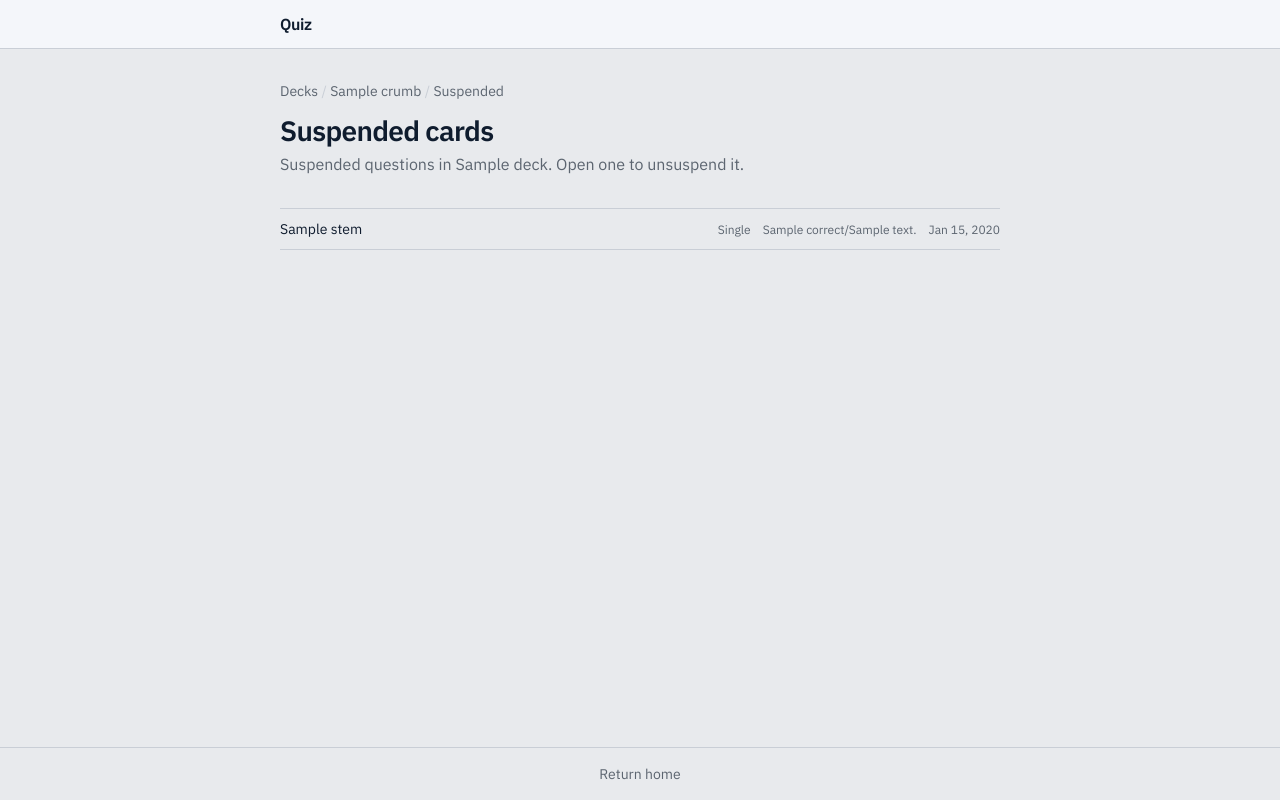
After one commit to danielh-official/quiz-api, a Python web app: template app/templates/app/deck_suspended.html in a window 1280 px wide. The commit adds this page. Run offline with Jinja, Linux system fonts and the light colour scheme; the template is opened without the code that fills it: most values are stand-ins (such as "Sample title", 1, 10 or a date in 2020); style sheets or scripts are compiled from the project's sources.

Commit message:
Add archived and suspended pages in the web app.
Decks index links to archived roots; each deck can open its archived children and suspended cards.

Co-authored-by: Cursor <cursoragent@cursor.com>

```diff
--- /dev/null
+++ b/app/templates/app/deck_suspended.html
@@ -0,0 +1,39 @@
+{% extends "app/layout.html" %}
+{% block title %}Suspended · {{ detail.deck.name }}{% endblock %}
+{% block content %}
+<p class="mb-3 text-sm text-mute">
+    <a class="text-mute no-underline hover:text-ink" href="/app">Decks</a>
+    {% for crumb in detail.deck.crumbs %}
+    <span class="text-line"> / </span><a class="text-mute no-underline hover:text-ink" href="/app/decks/{{ crumb.id }}">{{ crumb.name }}</a>
+    {% endfor %}
+    <span class="text-line"> / </span><span>Suspended</span>
+</p>
+<h1 class="mb-1 text-[1.75rem] font-semibold leading-tight tracking-tight text-ink">Suspended cards</h1>
+<p class="mb-8 text-mute">Suspended questions in {{ detail.deck.name }}. Open one to unsuspend it.</p>
+
+{% if detail.questions %}
+<ul class="list-none border-t border-line p-0">
+    {% for q in detail.questions %}
+    <li class="border-b border-line">
+        <a class="flex items-baseline justify-between gap-4 py-2.5 text-ink no-underline hover:text-accent" href="/app/questions/{{ q.id }}">
+            <span class="min-w-0 text-sm">
+                {{ q.stem.split('\n')[0][:120] }}{% if q.stem|length > 120 %}…{% endif %}
+            </span>
+            <span class="flex shrink-0 flex-wrap items-baseline justify-end gap-x-3 gap-y-0.5 text-xs tabular-nums text-mute">
+                <span>{% if q.type == 'select_two' %}Select two{% else %}Single{% endif %}</span>
+                <span>{{ q.correct }}/{{ q.answered }}</span>
+                <span>{% if q.last_answered_at %}<time datetime="{{ q.last_answered_at }}" data-local-date>{{ q.last_answered_at[:10] }}</time>{% else %}Never{% endif %}</span>
+            </span>
+        </a>
+    </li>
+    {% endfor %}
+</ul>
+{% if detail.pages > 1 %}
+<p class="mt-3 text-sm text-mute">Page {{ detail.page }} of {{ detail.pages }}</p>
+{% endif %}
+{% else %}
+<div class="border-t border-line pt-6">
+    <p class="text-mute">No suspended cards in this deck.</p>
+</div>
+{% endif %}
+{% endblock %}
--- a/app/templates/app/decks.html
+++ b/app/templates/app/decks.html
@@ -6,7 +6,10 @@
         <h1 class="mb-1 text-[1.75rem] font-semibold leading-tight tracking-tight text-ink">Decks</h1>
         <p class="text-mute">Open a deck to study it and its subdecks.</p>
     </div>
-    <a class="shrink-0 text-sm font-medium text-accent no-underline hover:underline" href="/app/decks/new">New deck</a>
+    <div class="flex shrink-0 flex-col items-end gap-1 text-sm">
+        <a class="font-medium text-accent no-underline hover:underline" href="/app/decks/new">New deck</a>
+        <a class="text-mute no-underline hover:text-ink" href="/app/archived">Archived</a>
+    </div>
 </div>
 
 {% if decks %}
```
Also changed, not shown: app/templates/app/archived.html (added, +29 -0 lines), app/templates/app/deck.html (+19 -2 lines), app/templates/app/deck_archived.html (added, +27 -0 lines), app/web_app.py (+21 -0 lines), tests/test_web_app.py (+42 -1 lines).
